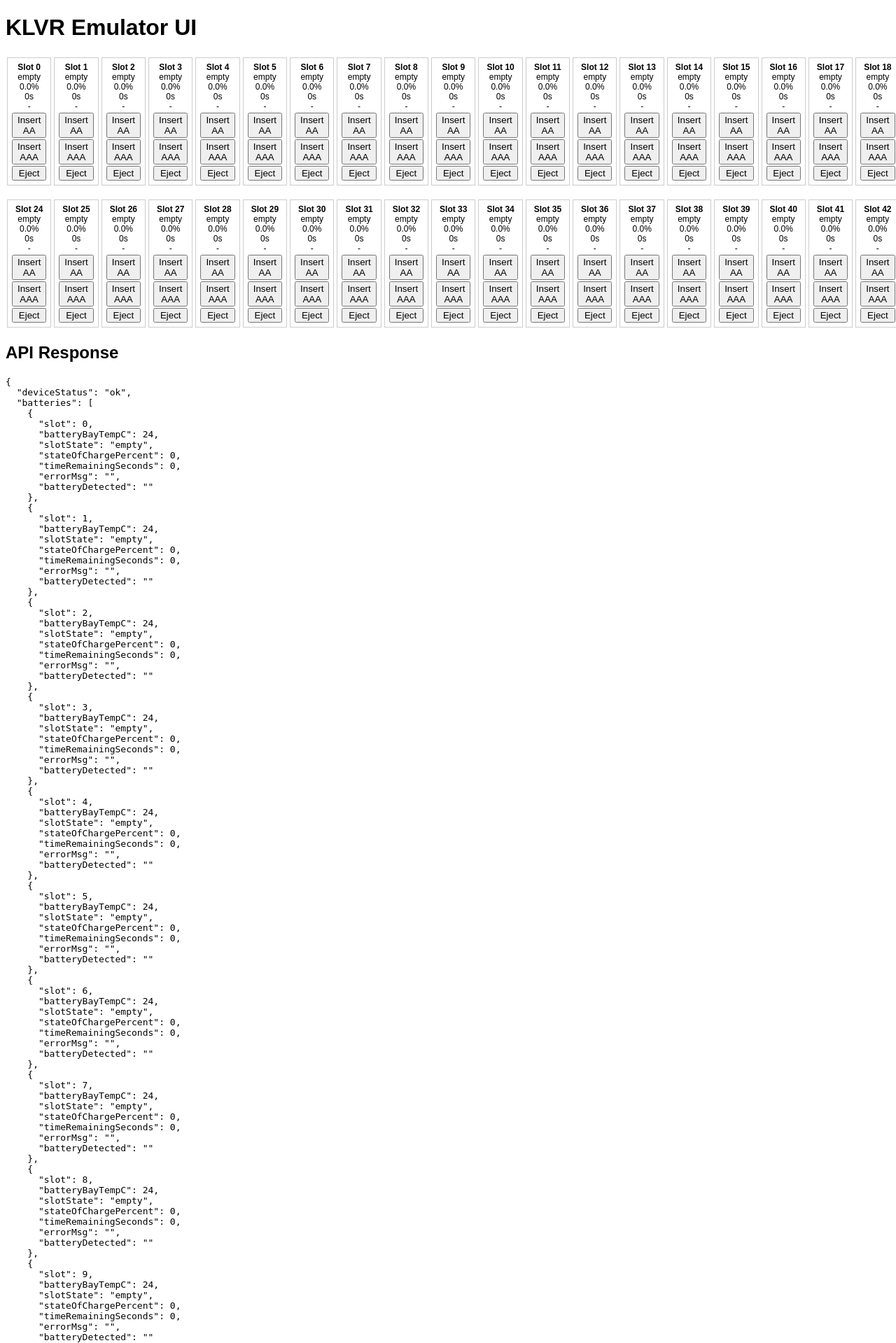
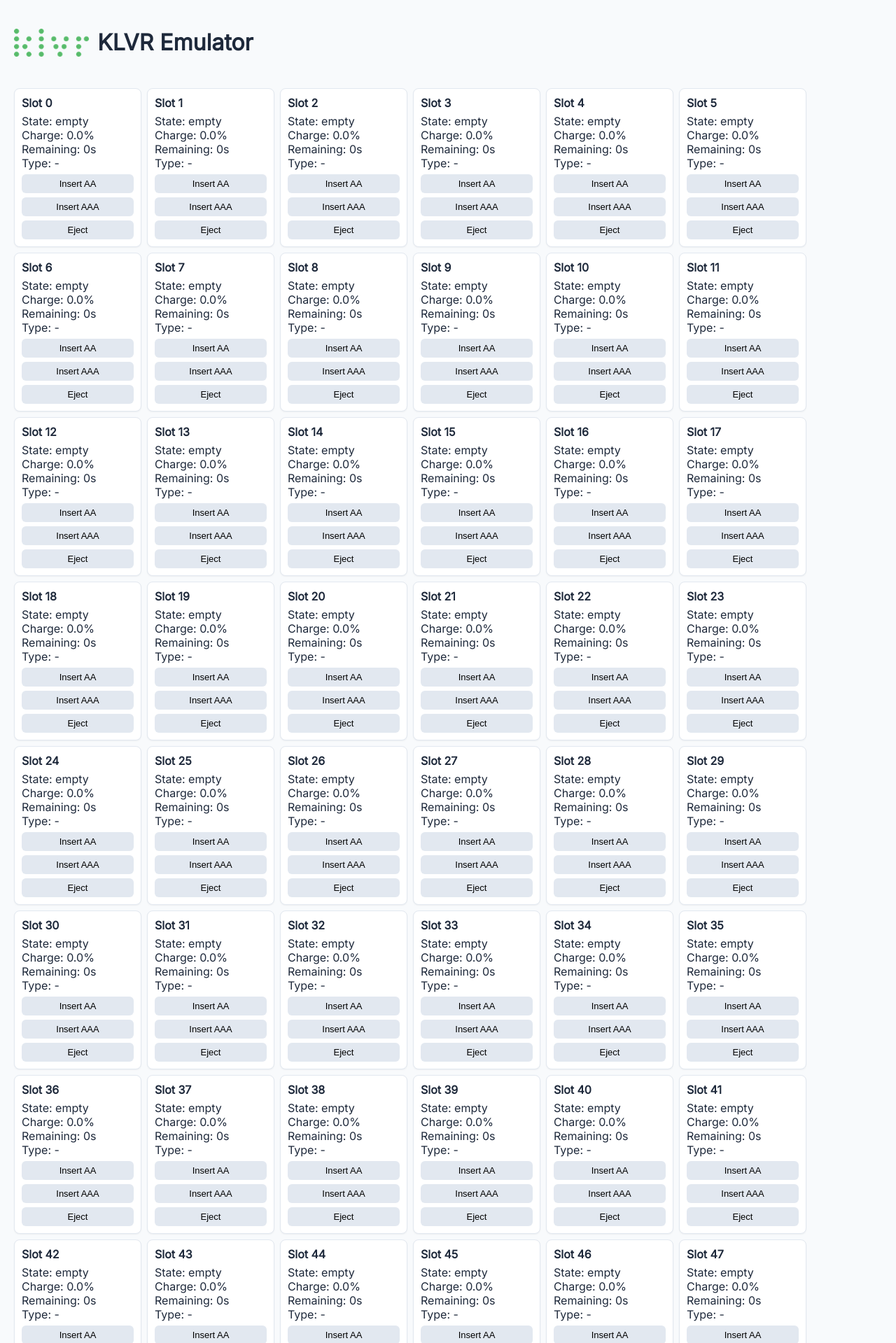
Before and after one commit to KLVR-no/klvr-emulator, a FastAPI app: page / in a window 1280 px wide; the page is wider, and only the part inside the window is pictured. Shown: the top 1919 px of that part at 70% size. Run offline with FastAPI, Linux system fonts and the light colour scheme; parts of the project's set-up code (start-up, migrations or seed data) failed here and were passed over; some libraries are stand-ins or nearby versions.

Commit message:
Clean up project structure and update files

```diff
--- a/klvr_emulator/main.py
+++ b/klvr_emulator/main.py
@@ -139,5 +139,8 @@ def bonjour():
     z.register_service(info)
     atexit.register(lambda: z.unregister_service(info))
 
+    print(f"Emulator running at http://{host_ip}:8000")
+
+
 threading.Thread(target=loop, daemon=True).start()
 threading.Thread(target=bonjour, daemon=True).start()
--- a/templates/index.html
+++ b/templates/index.html
@@ -2,28 +2,72 @@
 <html>
 <head>
   <title>KLVR Emulator</title>
+  <link href="https://cdn.jsdelivr.net/npm/@fontsource/inter@latest/index.css" rel="stylesheet">
   <style>
-        body { font-family: sans-serif; }
-        .row { display: flex; flex-wrap: nowrap; margin-bottom: 16px; }
+    body {
+      font-family: 'Inter', sans-serif;
+      background: #f8fafc;
+      margin: 0;
+      padding: 20px;
+      color: #1e293b;
+    }
+    header {
+      display: flex;
+      align-items: center;
+      gap: 12px;
+      margin-bottom: 24px;
+    }
+    header img {
+      height: 40px;
+    }
+    .grid {
+      display: flex;
+      flex-wrap: wrap;
+      gap: 8px;
+      margin-bottom: 32px;
+    }
     .slot {
-            border: 1px solid #ccc;
-            padding: 6px;
-            margin: 2px;
-            width: 140px;
-            font-size: 12px;
-            text-align: center;
+      background: white;
+      border: 1px solid #e2e8f0;
+      border-radius: 8px;
+      width: 160px;
+      padding: 10px;
+      box-shadow: 0 1px 2px rgba(0,0,0,0.05);
+    }
+    .slot h4 {
+      margin: 0 0 6px 0;
+      font-weight: 600;
     }
     .slot button {
       display: block;
       width: 100%;
-            margin-top: 2px;
+      margin-top: 6px;
+      padding: 6px;
+      font-size: 13px;
+      border-radius: 6px;
+      border: none;
+      background: #e2e8f0;
+      cursor: pointer;
+    }
+    .slot button:hover {
+      background: #cbd5e1;
+    }
+    pre {
+      background: #f1f5f9;
+      padding: 12px;
+      border-radius: 6px;
+      font-size: 12px;
+      overflow-x: auto;
     }
   </style>
 </head>
 <body>
-    <h1>KLVR Emulator UI</h1>
-    <div id="top-row" class="row"></div>
-    <div id="bottom-row" class="row"></div>
+  <header>
+    <img src="/static/klvr-logo.png" alt="KLVR Logo">
+    <h1>KLVR Emulator</h1>
+  </header>
+
+  <div class="grid" id="slots"></div>
 
   <h2>API Response</h2>
   <pre id="status"></pre>
@@ -32,27 +76,23 @@
     async function load() {
       const res = await fetch('/api/v2/charger/status');
       const data = await res.json();
-
-            const top = document.getElementById('top-row');
-            const bot = document.getElementById('bottom-row');
-            top.innerHTML = '';
-            bot.innerHTML = '';
+      const grid = document.getElementById('slots');
+      grid.innerHTML = '';
 
       data.batteries.forEach(b => {
-                const container = b.slot < 24 ? top : bot;
         const div = document.createElement('div');
         div.className = 'slot';
         div.innerHTML = `
-                    <strong>Slot ${b.slot}</strong><br>
-                    ${b.slotState}<br>
-                    ${b.stateOfChargePercent.toFixed(1)}%<br>
-                    ${b.timeRemainingSeconds}s<br>
-                    ${b.batteryDetected || '-'}<br>
+          <h4>Slot ${b.slot}</h4>
+          State: ${b.slotState}<br>
+          Charge: ${b.stateOfChargePercent.toFixed(1)}%<br>
+          Remaining: ${b.timeRemainingSeconds}s<br>
+          Type: ${b.batteryDetected || '-'}<br>
           <button onclick="insert(${b.slot}, 'KLVR-AA')">Insert AA</button>
           <button onclick="insert(${b.slot}, 'KLVR-AAA')">Insert AAA</button>
           <button onclick="eject(${b.slot})">Eject</button>
         `;
-                container.appendChild(div);
+        grid.appendChild(div);
       });
 
       document.getElementById('status').innerText = JSON.stringify(data, null, 2);
```
Also changed, not shown: static/klvr-logo.png (added). Lines whose indentation alone changed are shown as unchanged.
